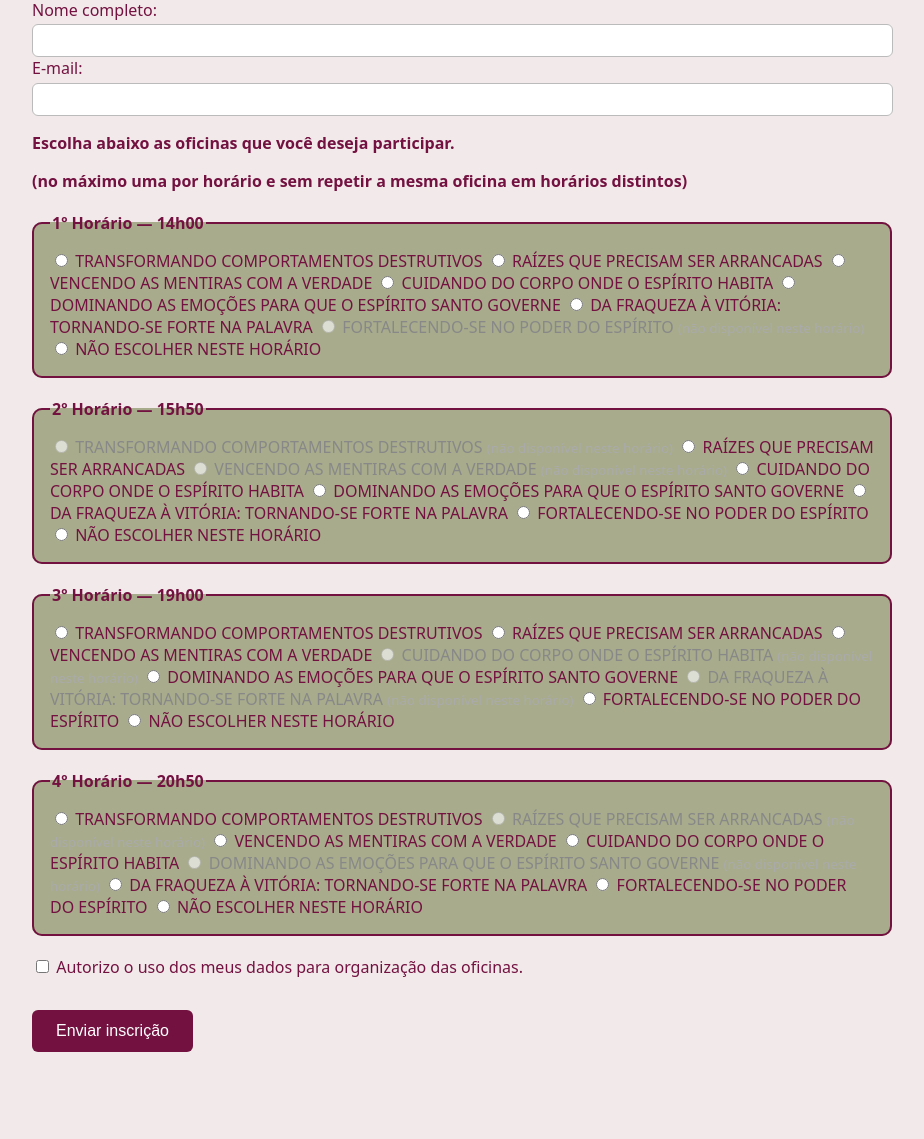
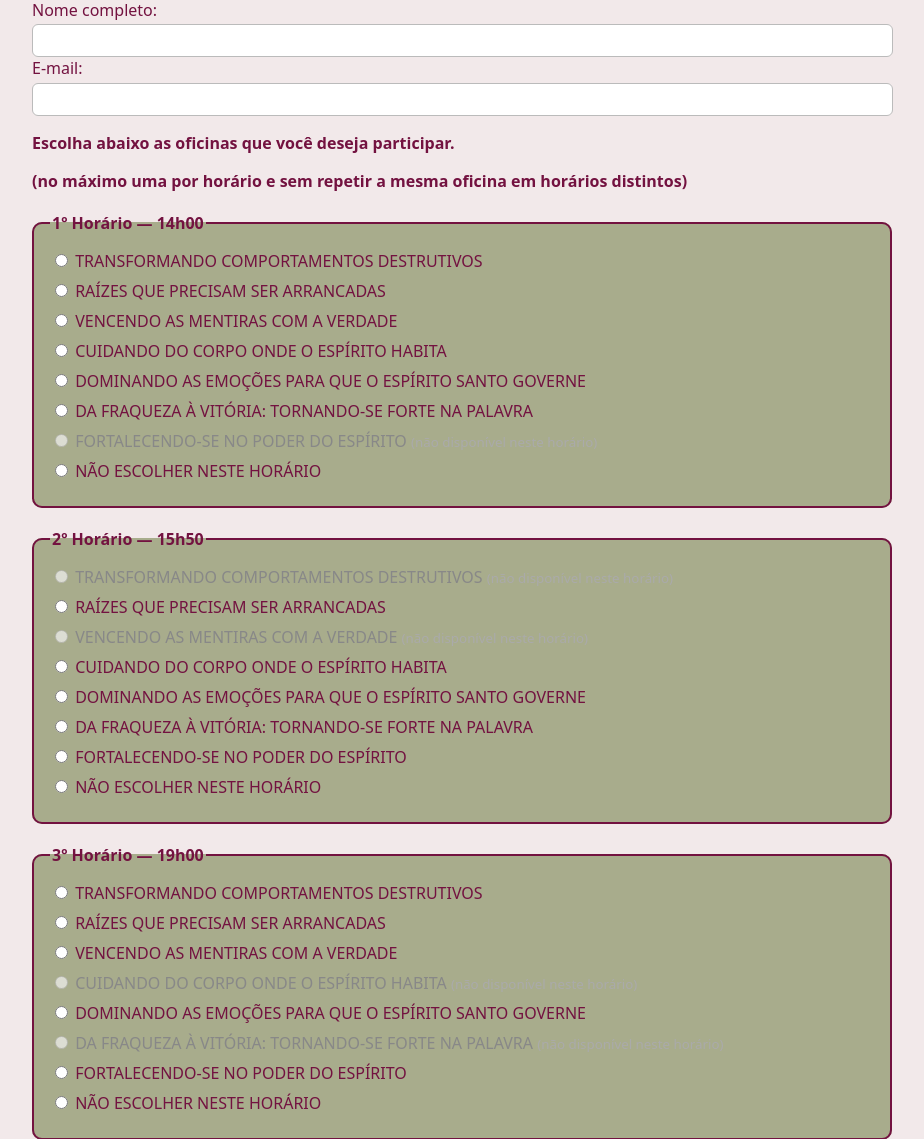
Before and after one commit to comercial-ediomare/oficinas-salgueiro, a Flask app: page / in a window 1280 px wide. Shown: the part 264-1403 px from the top of the page, without its empty margins (178-1102 px from the left). Before the commit the page ends 1316 px from the top, so only its background shows below. Run offline with Flask 3, Linux system fonts and the light colour scheme; data comes from the database, SQL or seed files in the repository; data that the repository does not hold is empty.

Commit message:
Update index.html

```diff
--- a/templates/index.html
+++ b/templates/index.html
@@ -48,6 +48,11 @@
     label,
     p strong {
       color: #731240;
+    }
+
+    .oficinas label {
+      display: block;
+      margin-bottom: 0.5em;
     }
 
     label.bloqueada { color: #888; }
```
